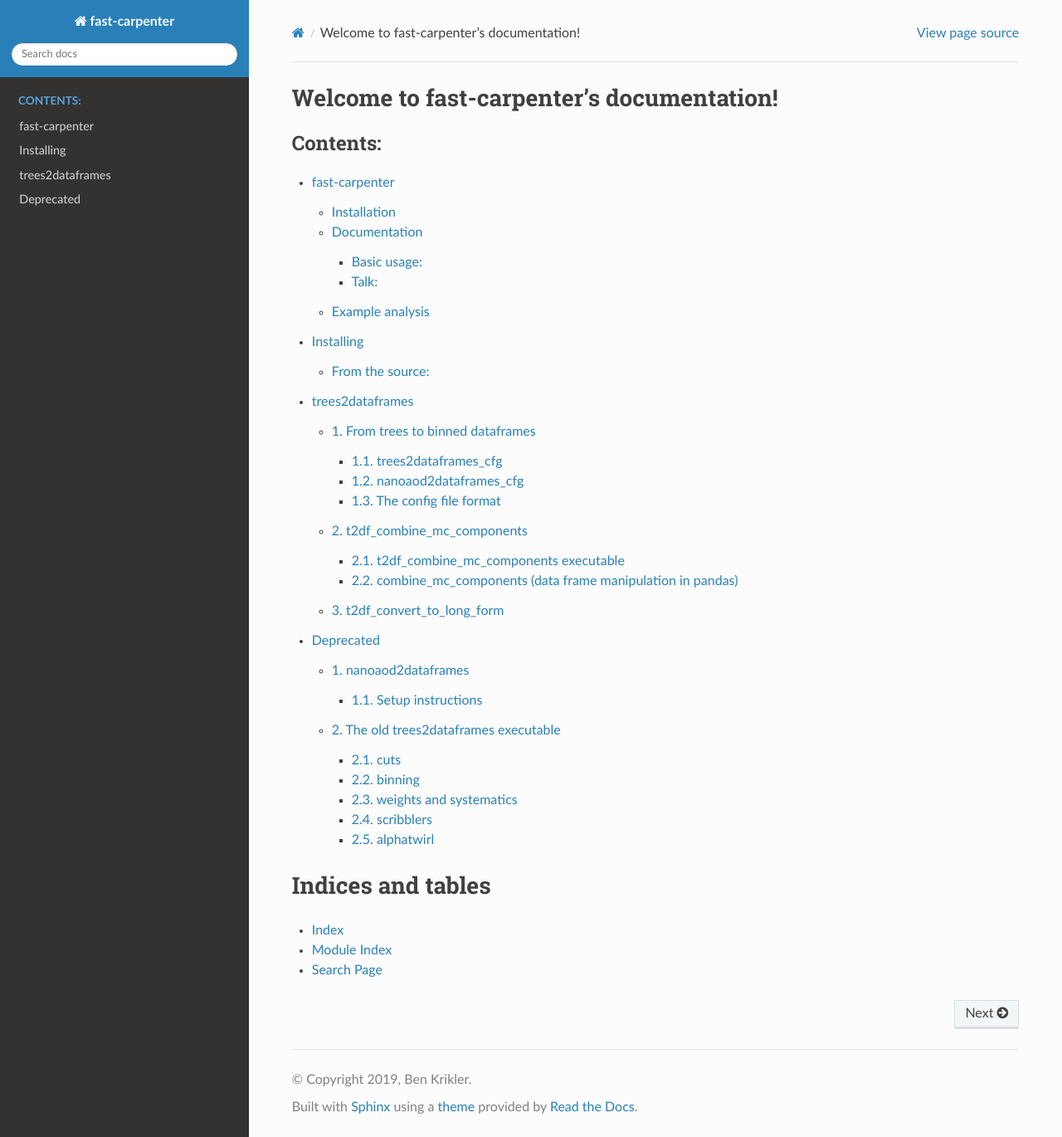
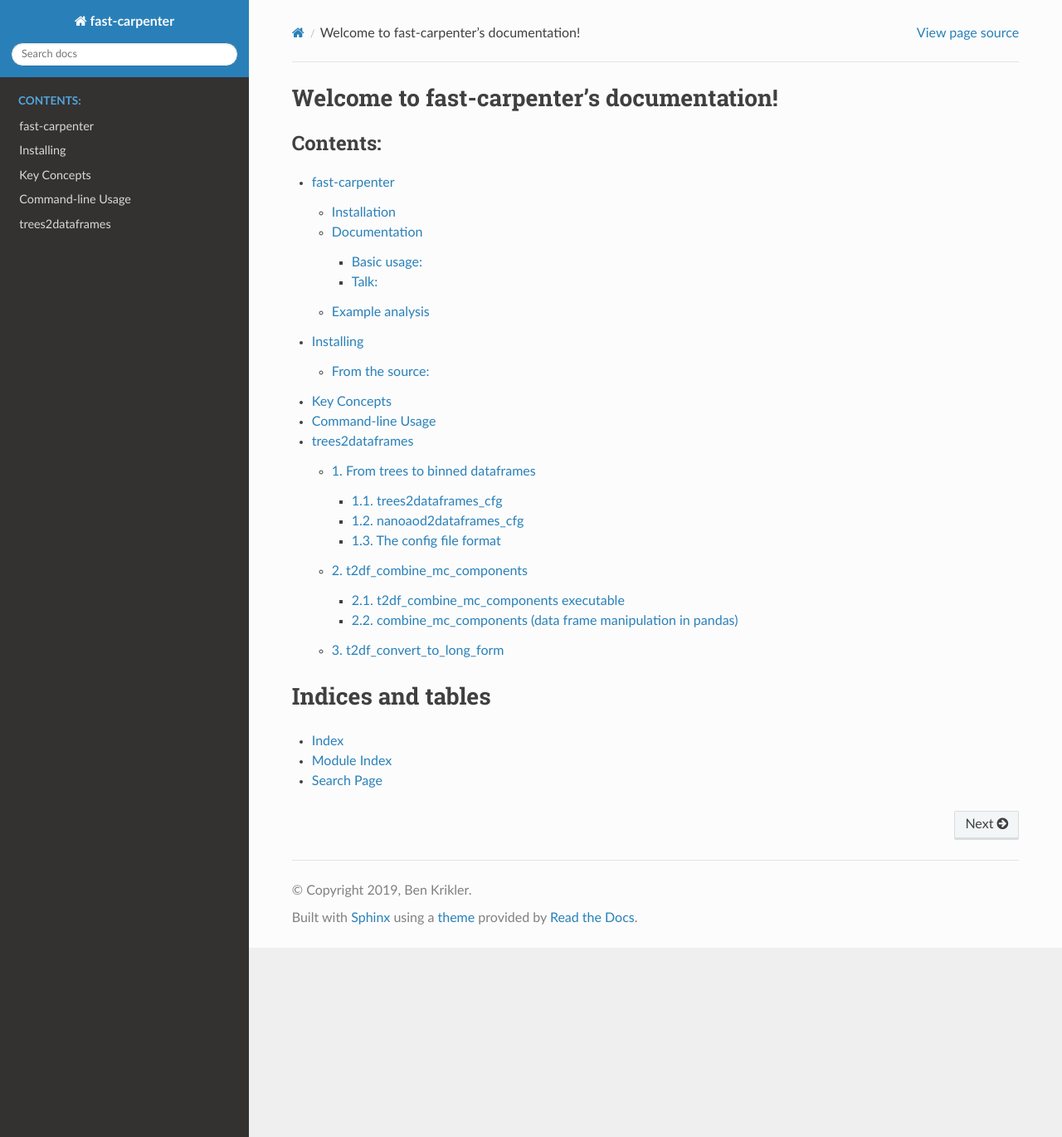
Before and after one commit to FAST-HEP/fast-carpenter, a Sphinx documentation site: the page built from docs/index.rst, in a window 1280 px wide and 1370 px high. Shown: the whole window at 83% size. Built offline with Sphinx 7.4.7 and the Read the Docs theme 2.0.0, drawn with Linux system fonts in a browser that asks for light colours.

Commit message:
Add empty pages

```diff
--- /dev/null
+++ b/docs/command_line.rst
@@ -0,0 +1,2 @@
+Command-line Usage
+==================
--- a/docs/index.rst
+++ b/docs/index.rst
@@ -8,8 +8,9 @@ Welcome to fast-carpenter's documentation!
 
    readme
    setup
+   philosophy
+   command_line
    trees2dataframes/index
-   deprecated/index
 
 
 
--- /dev/null
+++ b/docs/philosophy.rst
@@ -0,0 +1,2 @@
+Key Concepts
+============
```
